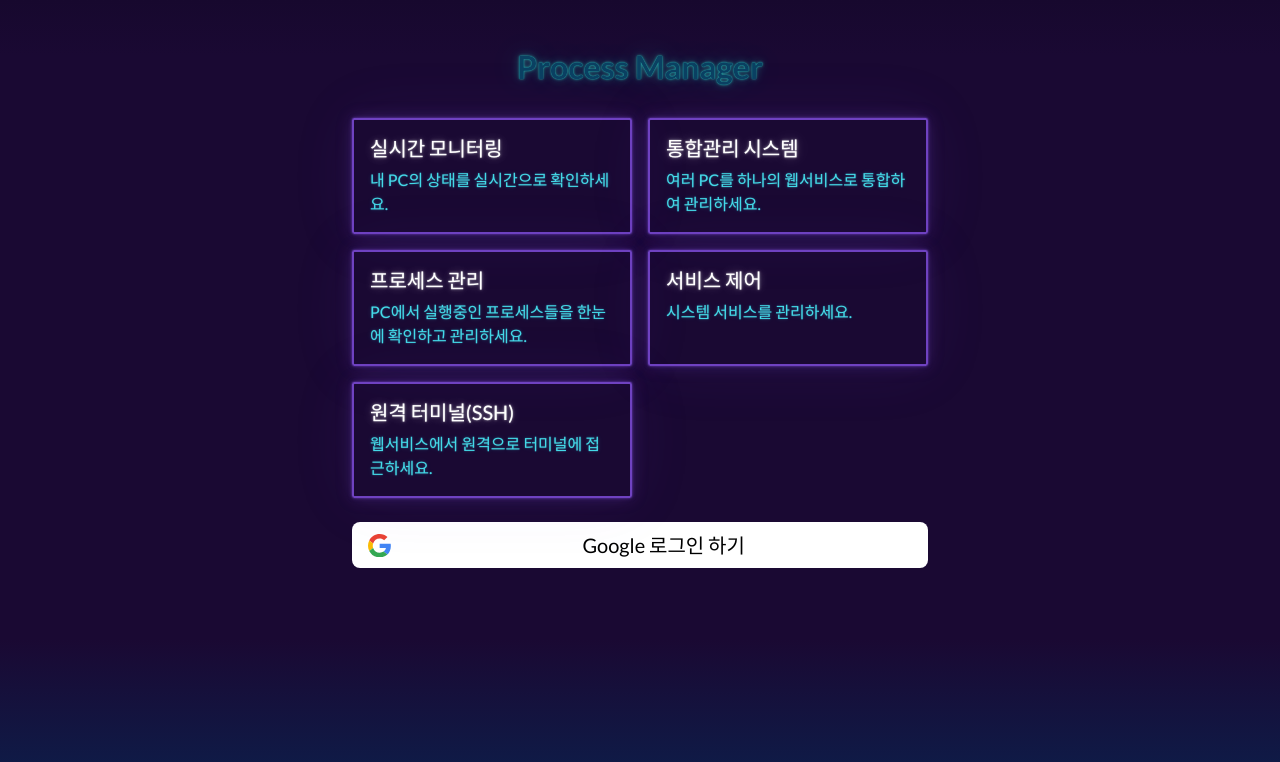
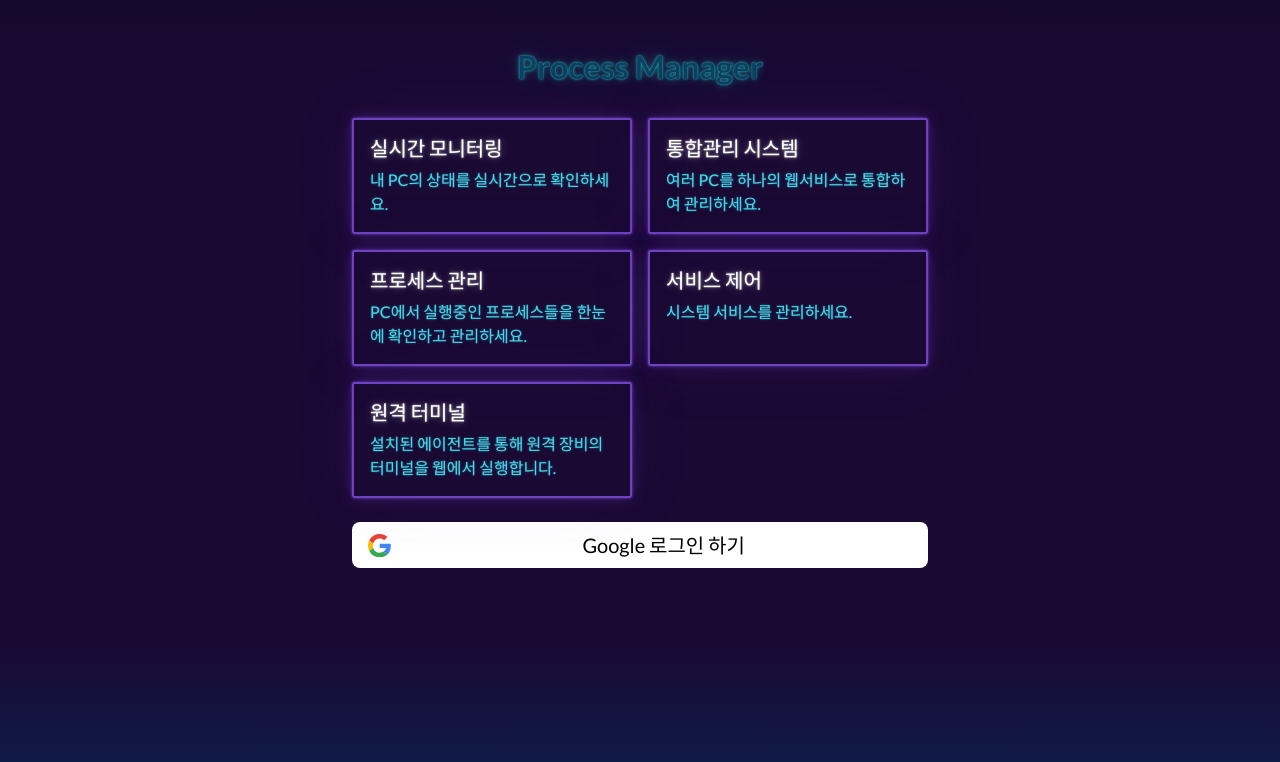
Before and after one commit to duwon1/processManager, a React (Vite) app in the folder frontend/: page /login in a window 1280 px wide. Shown: the top 762 px of the page. Built offline with nearby package versions, Linux system fonts and the light colour scheme; no server answers.

Commit message:
copy: clarify agent terminal wording

```diff
--- a/frontend/src/pages/Login.jsx
+++ b/frontend/src/pages/Login.jsx
@@ -75,8 +75,8 @@ function Login() {
 
                 <div className="col-12 col-sm-6">
                     <div className="card card-body border-primary">
-                        <h5 className="card-title">원격 터미널(SSH)</h5>
-                        <p className="card-text text-light">웹서비스에서 원격으로 터미널에 접근하세요.</p>
+                        <h5 className="card-title">원격 터미널</h5>
+                        <p className="card-text text-light">설치된 에이전트를 통해 원격 장비의 터미널을 웹에서 실행합니다.</p>
                     </div>
                 </div>
             </main>
```
